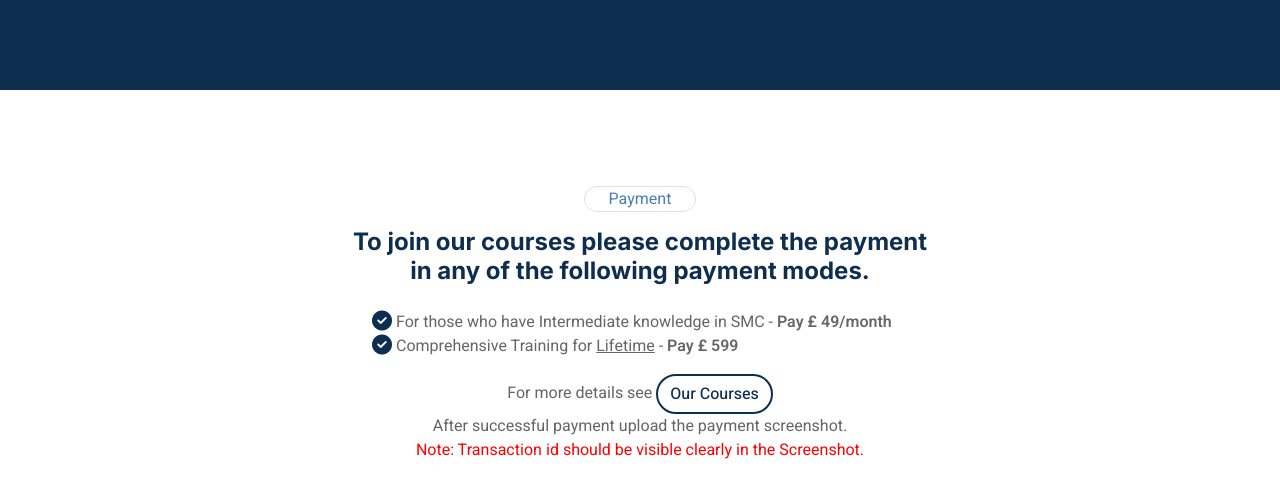
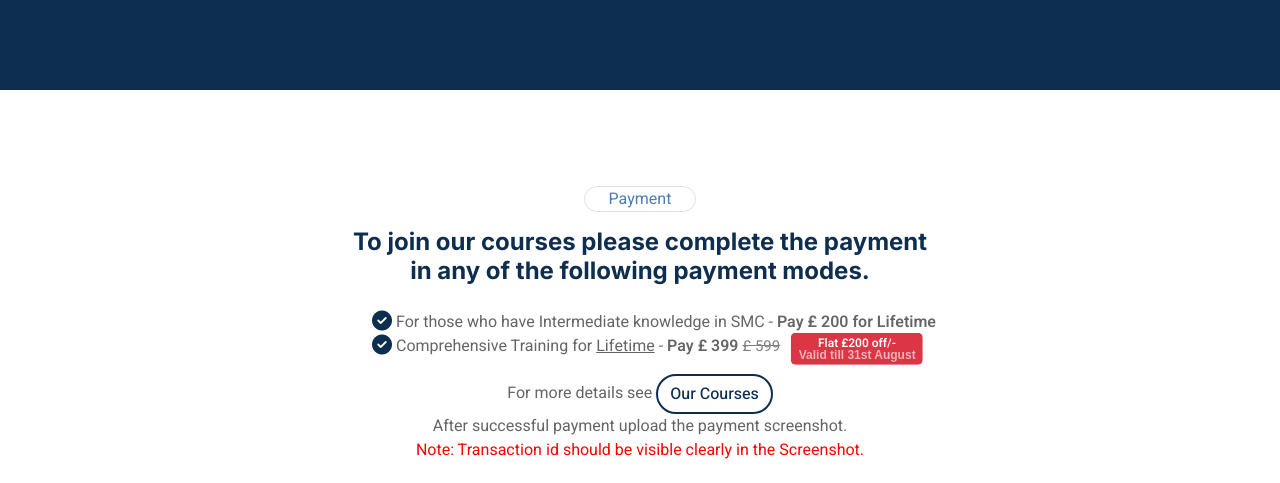
Before and after one commit to pallabtewary/marketshooter.github.io, a plain HTML site: page paymentPage.html in a window 1280 px wide. Shown: the part 317-800 px from the top of the page. Drawn offline with nearby package versions, Linux system fonts and the light colour scheme; some packages are replaced by stand-ins of ours; a script that the page names is missing.

Commit message:
Required changes made

```diff
--- a/css/style.css
+++ b/css/style.css
@@ -454,8 +454,6 @@
 }
 
 
-
-
 /*** Testimonial ***/
 .testimonial-carousel .owl-item .testimonial-item {
     box-shadow: 0 0 45px rgba(0, 0, 0, .07);
--- a/paymentPage.html
+++ b/paymentPage.html
@@ -67,9 +67,15 @@
 
                     <ul class="deals" style="text-align: left;list-style-type: none;">
                         <li><i class="fa fa-lg fa-check-circle mr-2" style="color: #0e2e50;"></i> For those who have
-                            Intermediate knowledge in SMC - <b>Pay £ 49/month </b></li>
+                            Intermediate knowledge in SMC - <b>Pay £ 200 for Lifetime</b></li>
                         <li><i class="fa fa-lg fa-check-circle mr-2" style="color: #0e2e50;"></i> Comprehensive Training
-                            for <u>Lifetime</u> - <b>Pay £ 599 </b></li>
+                            for <u>Lifetime</u> - <b>Pay £ 399 </b> <span
+                                style="font-size: 15px;color: gray;text-decoration: line-through;">£ 599</span> <span
+                                class="position-absolute translate-middle badge bg-danger"
+                                style="margin-left: 6%;margin-top: 15px;">
+                                Flat £200 off/- <br>
+                                <p class="blink" style="margin-bottom: 0;">Valid till 31st August</p>
+                            </span> </span></li>
 
                     </ul>
                     <p class="mb-0">For more details see <a href="courses.html"
```
Also changed, not shown: courses.html (+12 -6 lines).
